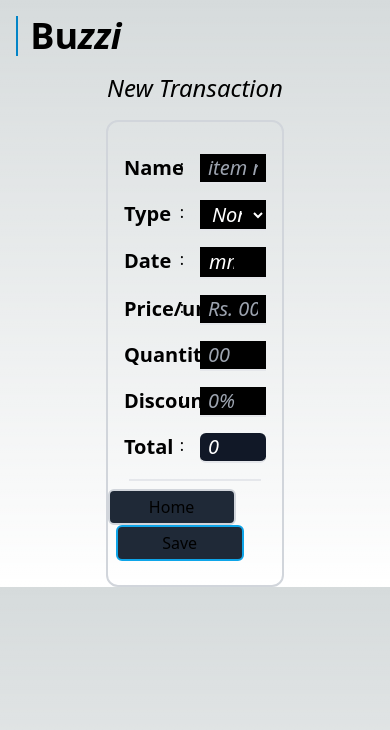
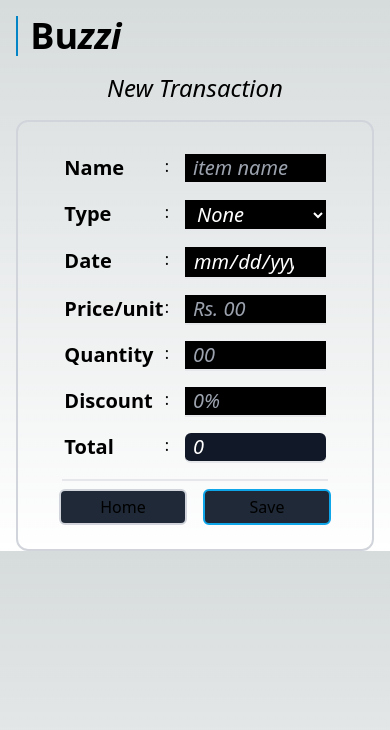
Before and after one commit to ShivdasJadhav/buzz_client, a Next.js app: page /newbuzz in a window 390 px wide. Shown: the top 730 px of the page. Built offline with nearby package versions, Linux system fonts and the light colour scheme.

Commit message:
mobile friendly ui

```diff
--- a/pages/editbuzz/[editbuzz].js
+++ b/pages/editbuzz/[editbuzz].js
@@ -61,7 +61,7 @@ function editbuzz() {
       <Toaster />
       <Navbar />
       <h2 className="text-2xl my-4 text-center italic">Update Transaction</h2>
-      <div className="w-6/12 mx-auto py-6 flex flex-col border border-2 border-gray-300 rounded-xl">
+      <div className="w-full md:w-6/12 mx-auto py-6 flex flex-col border border-2 border-gray-300 rounded-xl">
         <div className="flex m-2 justify-center">
           <label className="mx-2 text-xl font-semibold w-3/12" htmlFor="nm">
             Name
--- a/pages/newbuzz.js
+++ b/pages/newbuzz.js
@@ -57,7 +57,7 @@ function Newbuzz() {
       <Toaster />
       <Navbar />
       <h2 className="text-2xl my-4 text-center italic">New Transaction</h2>
-      <div className="w-6/12 mx-auto py-6 flex flex-col border border-2 border-gray-300 rounded-xl">
+      <div className="w-full md:w-6/12 mx-auto py-6 flex flex-col border border-2 border-gray-300 rounded-xl">
         <div className="flex m-2 justify-center">
           <label className="mx-2 text-xl font-semibold w-3/12" htmlFor="nm">
             Name
```
